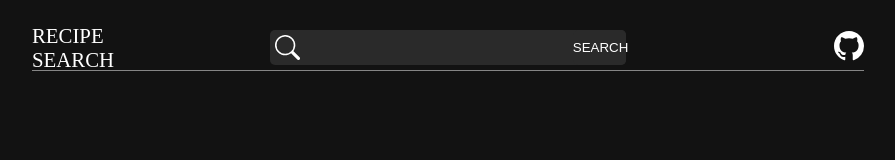
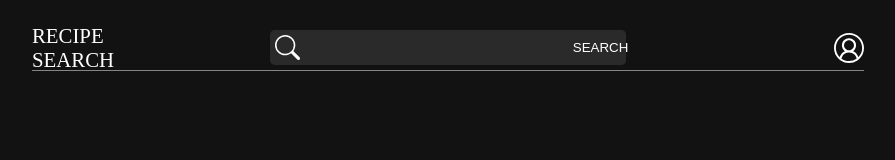
Before and after one commit to hefest42/recipe-search, a React (Create React App) app: page /recipes in a window 1280 px wide. Shown: the top 160 px of the page, without its empty margins (192-1087 px from the left). Built offline with nearby package versions, Linux system fonts and the light colour scheme.

Commit message:
replaced github icon with account icon

```diff
--- a/src/CSS/index.scss
+++ b/src/CSS/index.scss
@@ -157,8 +157,10 @@ body {
         }
 
         svg {
+            color: white;
             width: 30px;
             height: 30px;
+            cursor: pointer;
         }
     }
 }
--- a/src/components/ContainerTop.js
+++ b/src/components/ContainerTop.js
@@ -4,6 +4,7 @@ import { Link, useNavigate } from "react-router-dom";
 
 import { BsSearch, BsGithub } from "react-icons/bs";
 import { FaExternalLinkAlt } from "react-icons/fa";
+import { VscAccount } from "react-icons/vsc";
 
 const ContainerTop = () => {
     const navigate = useNavigate();
@@ -56,9 +57,7 @@ const ContainerTop = () => {
                 </form>
             </div>
             <div className="top-links">
-                <a href="https://github.com/hefest42/recipe-search" target="_blank" rel="noreferrer">
-                    <BsGithub />
-                </a>
+                <VscAccount />
             </div>
         </div>
     );
```
